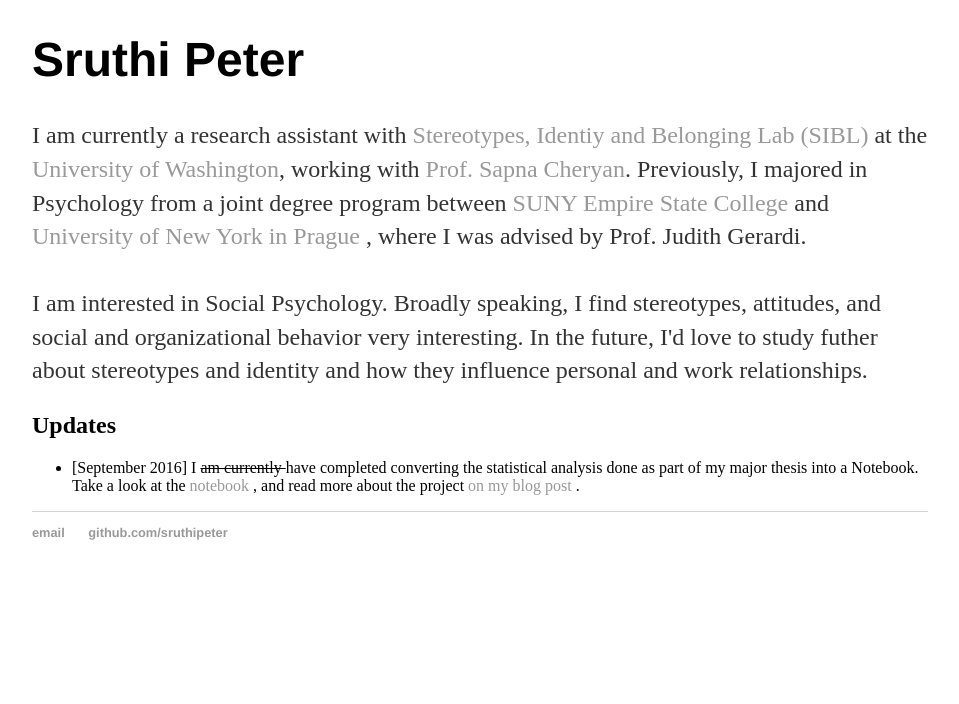
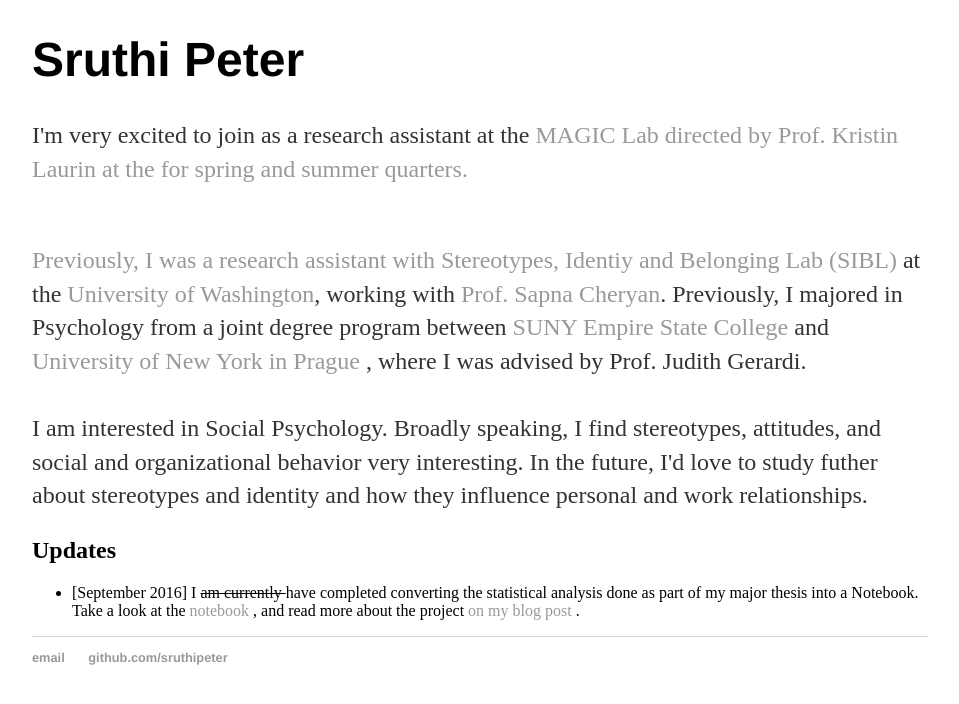
Before and after one commit to sruthipeter/sruthipeter.github.io, a Jekyll site: the page built from index.html, in a window 1280 px wide, cut to the strip 298-1023 px from the top of the page. Shown: the top 704 px of the strip, without its empty margins (160-1119 px from the left). Built offline with Jekyll 4.4.1, drawn with Linux system fonts in a browser that asks for light colours; before the commit the page ends 900 px from its top, so only the background shows below that.

Commit message:
Update index.html

```diff
--- a/index.html
+++ b/index.html
@@ -5,7 +5,10 @@ title: Sruthi Peter
 <div class="blurb">
     <img src="https://avatars0.githubusercontent.com/u/20891965" alt="Sruthi's avatar" width="200" height="200" />
 	<h1>Sruthi Peter</h1>
-	<p>I am currently a research assistant with <a href="http://depts.washington.edu/sibl/">Stereotypes, Identiy and Belonging Lab (SIBL)</a> at the <a href="http://www.washington.edu/">University of Washington</a>, working with <a href="https://faculty.washington.edu/scheryan/">Prof. Sapna Cheryan</a>. Previously, I majored in Psychology from a joint degree program between <a href="https://www.esc.edu"> SUNY Empire State College </a> and <a href="https://www.unyp.cz/"> University of New York in Prague </a>, where I was advised by Prof. Judith Gerardi.
+	<p> I'm very excited to join as a research assistant at the <a href="http://magiclab.psych.ubc.ca/person/kristin-laurin/"> MAGIC Lab directed by Prof. Kristin Laurin at the <a href="https://en.wikipedia.org/wiki/University_of_British_Columbia"> for spring and summer quarters.
+
+
+	<br> <br> <p>Previously, I was a research assistant with <a href="http://depts.washington.edu/sibl/">Stereotypes, Identiy and Belonging Lab (SIBL)</a> at the <a href="http://www.washington.edu/">University of Washington</a>, working with <a href="https://faculty.washington.edu/scheryan/">Prof. Sapna Cheryan</a>. Previously, I majored in Psychology from a joint degree program between <a href="https://www.esc.edu"> SUNY Empire State College </a> and <a href="https://www.unyp.cz/"> University of New York in Prague </a>, where I was advised by Prof. Judith Gerardi.
 
 	<br> <br> I am interested in Social Psychology. Broadly speaking, I find stereotypes, attitudes, and social and organizational behavior very interesting. In the future, I'd love to study futher about stereotypes and identity and how they influence personal and work relationships.
 
```
